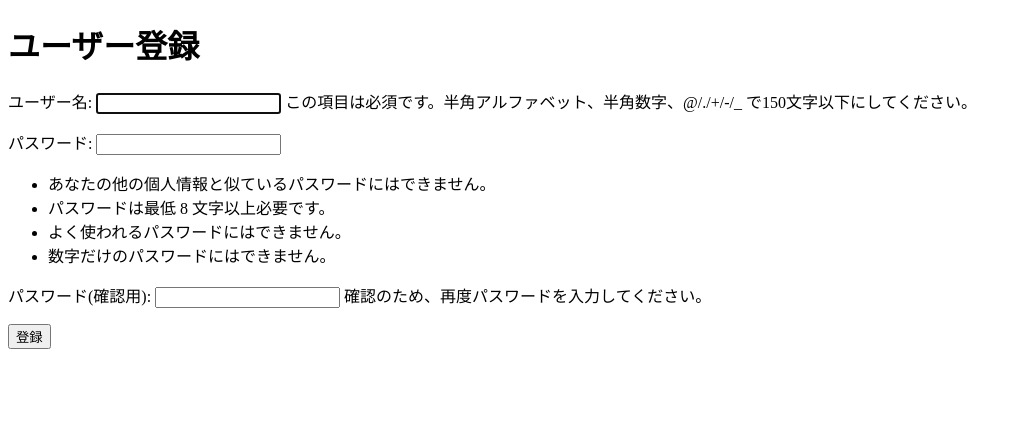
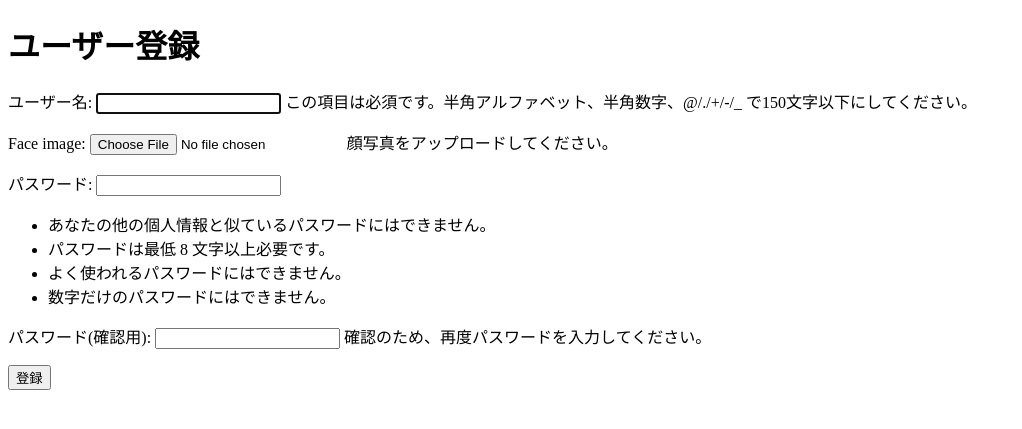
Before and after one commit to kidarikuto/20240825_hack, a Django app: page /accounts/signup/ in a window 1280 px wide. Shown: the part 32-461 px from the top of the page, without its empty margins (0-1022 px from the left). Run offline with Django 4.2, Linux system fonts and the light colour scheme.

Commit message:
Userモデルに顔写真を追加

```diff
--- a/accounts/forms.py
+++ b/accounts/forms.py
@@ -1,10 +1,13 @@
 from django.contrib.auth import get_user_model
 from django.contrib.auth.forms import UserCreationForm
+from django import forms
 
 User = get_user_model()
 
 
 class SignupForm(UserCreationForm):
+    face_image = forms.ImageField(required=False, help_text='顔写真をアップロードしてください。')
+
     class Meta:
         model = User
-        fields = ('username',)
+        fields = ('username', 'face_image', )
--- a/accounts/models.py
+++ b/accounts/models.py
@@ -2,5 +2,10 @@ from django.contrib.auth.models import AbstractUser
 from django.db import models
 
 
+def image_path(instance, filename):
+    return f"images/{instance.username}.{filename.split('.')[-1]}"
+
+
 class User(AbstractUser):
     email = models.EmailField(blank=True, null=True)
+    face_image = models.ImageField(upload_to=image_path, blank=True, null=True)
--- a/config/settings.py
+++ b/config/settings.py
@@ -120,6 +120,10 @@ USE_TZ = True
 # https://docs.djangoproject.com/en/4.2/howto/static-files/
 
 STATIC_URL = 'static/'
+STATICFILES_DIRS = [BASE_DIR / "static"]
+
+MEDIA_URL = "media/"
+MEDIA_ROOT = BASE_DIR / "media"
 
 # Default primary key field type
 # https://docs.djangoproject.com/en/4.2/ref/settings/#default-auto-field
--- a/config/urls.py
+++ b/config/urls.py
@@ -1,8 +1,12 @@
 from django.contrib import admin
 from django.urls import include, path
+from django.conf import settings
+from django.conf.urls.static import static
 
 urlpatterns = [
     path("admin/", admin.site.urls),
     path("accounts/", include("accounts.urls")),
     path("records/", include("records.urls")),
 ]
+
+urlpatterns += static(settings.MEDIA_URL, document_root=settings.MEDIA_ROOT)
--- a/requirements.txt
+++ b/requirements.txt
@@ -2,6 +2,7 @@ Django==4.2.*
 black
 flake8
 isort[colors]
+Pillow
 
 matplotlib
 pandas
--- a/templates/accounts/signup.html
+++ b/templates/accounts/signup.html
@@ -4,7 +4,7 @@
 
 {% block content %}
 <h1>ユーザー登録</h1>
-<form method="post">
+<form method="post" enctype="multipart/form-data">
   {{ form.as_p }}
   {% csrf_token %}
   <button type="submit">登録</button>
```
Also changed, not shown: accounts/migrations/0002_user_face_image.py (added).
